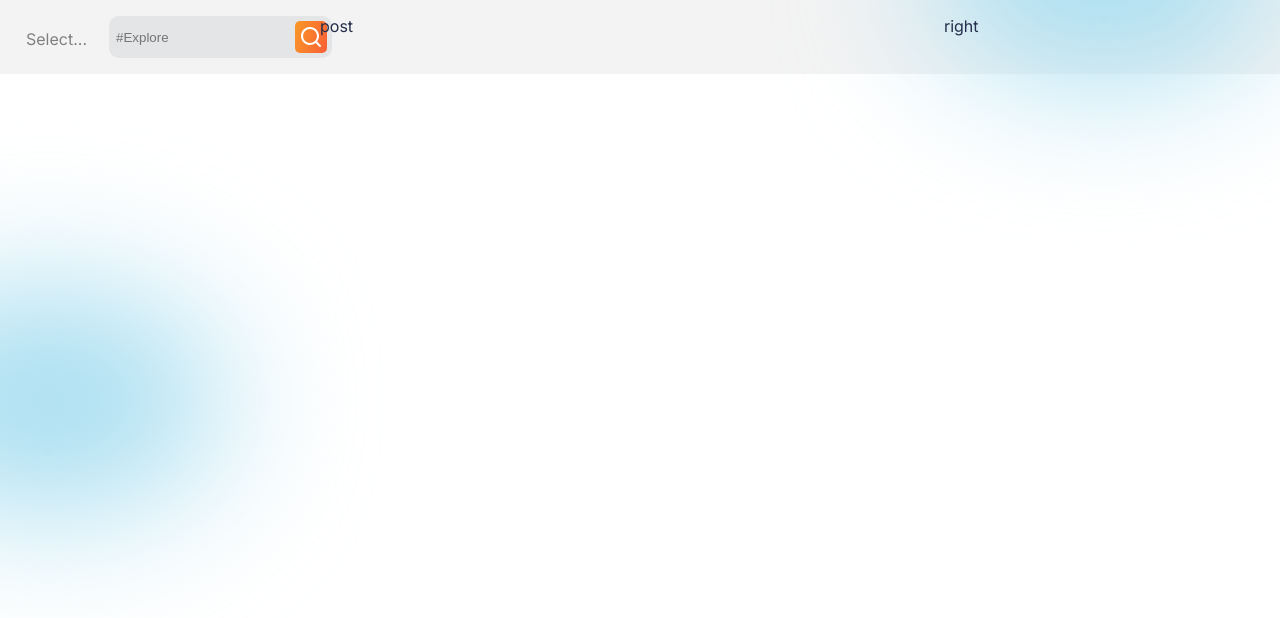
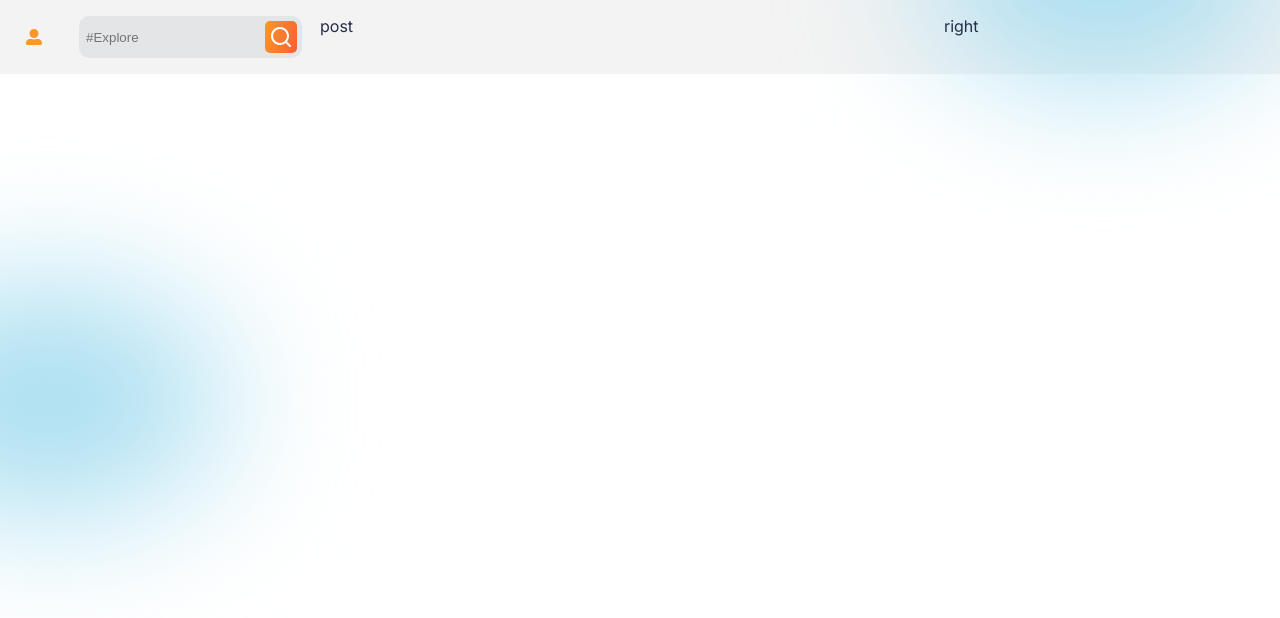
Before and after one commit to Mohammad-Vatankhah/project-manager, a React (Create React App) app in the folder client/: page / in a window 1280 px wide. Shown: the top 618 px of the page. Built offline with nearby package versions, Linux system fonts and the light colour scheme.

Commit message:
logo search edited

```diff
--- a/client/src/Components/LogoSearch/LogoSearch.css
+++ b/client/src/Components/LogoSearch/LogoSearch.css
@@ -1,4 +1,5 @@
 .LogoSearch {
+    position: relative;
     display: flex;
     gap: 0.75rem;
 }
@@ -12,7 +13,8 @@
 
 .select {
     margin-top: 7px;
-    width: 15rem;
+    margin-right: 15px;
+    position: absolute;
 }
 
 .Search input{
--- a/client/src/Components/LogoSearch/LogoSearch.jsx
+++ b/client/src/Components/LogoSearch/LogoSearch.jsx
@@ -17,6 +17,11 @@ const LogoSearch = () => {
   return (
     <div className="LogoSearch">
       <Select
+        placeholder=""
+        defaultValue={{
+          value: "employee",
+          label: <FaUserAlt color="#f99827" />,
+        }}
         components={{
           DropdownIndicator: () => null,
           IndicatorSeparator: () => null,
```
